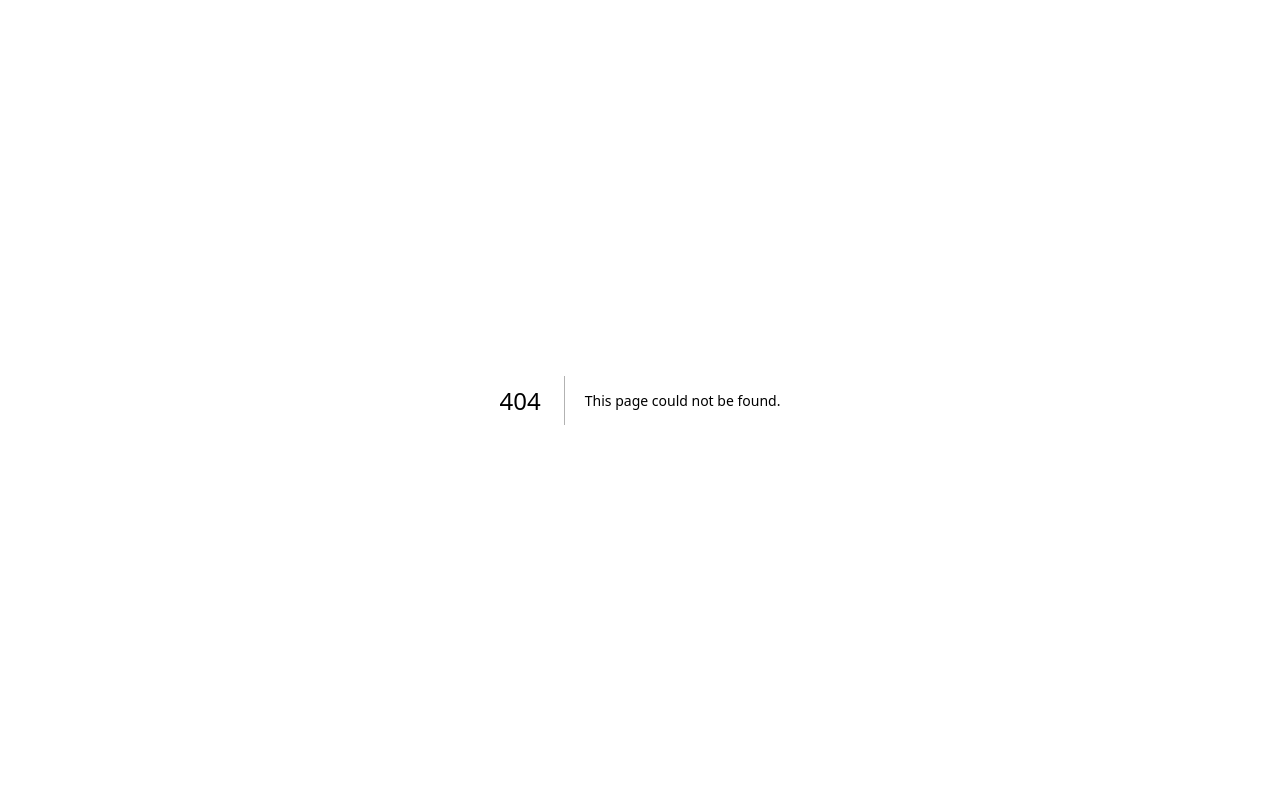
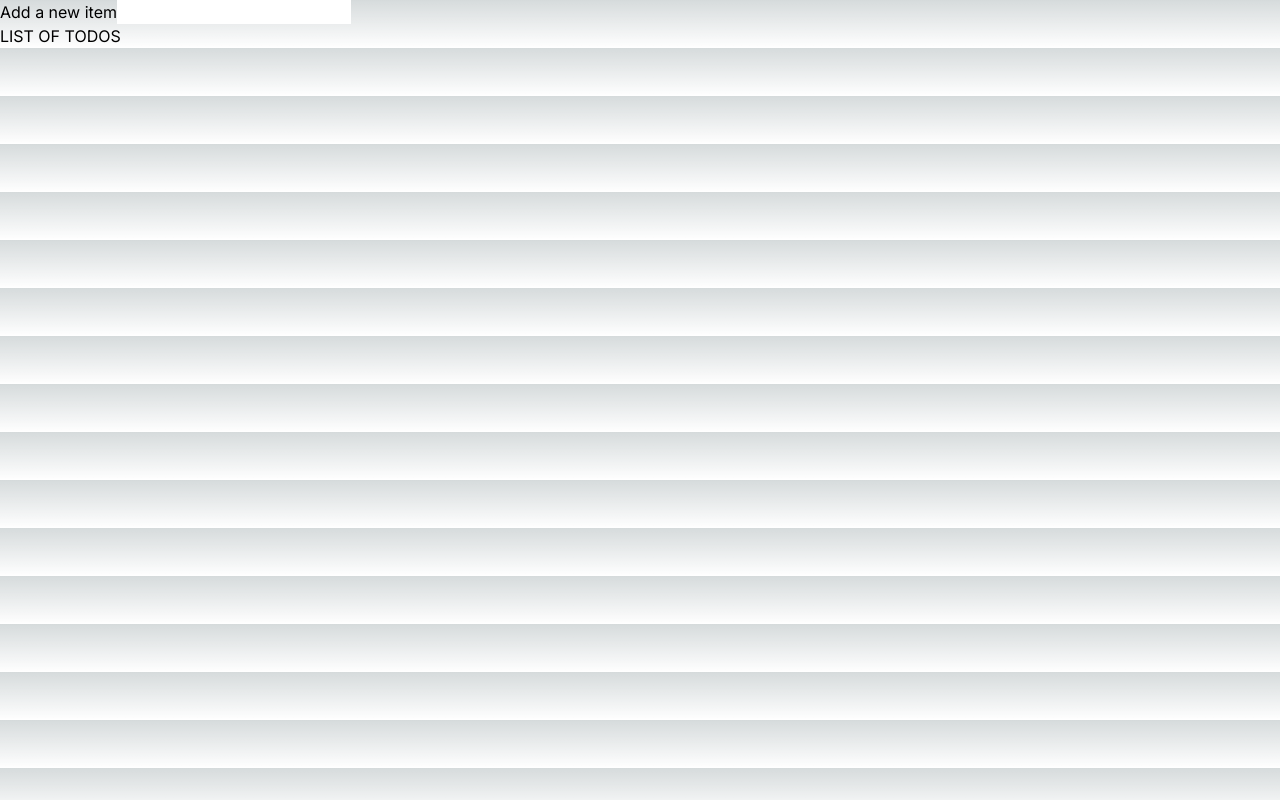
Before and after one commit to heitor931/learning, a Next.js app: page /usereducer in a window 1280 px wide. Before the commit this address had no page. Built offline with nearby package versions, Linux system fonts and the light colour scheme.

Commit message:
Created project

```diff
--- /dev/null
+++ b/app/usereducer/Todo.tsx
@@ -0,0 +1,14 @@
+export type ITodo = {
+    todoTitle: string
+    complete: boolean
+}
+
+function TodoItem() {
+    return (
+        <div>
+
+        </div>
+    );
+}
+
+export default TodoItem;
--- /dev/null
+++ b/app/usereducer/page.tsx
@@ -0,0 +1,17 @@
+function TodoList() {
+
+    return (
+        <div>
+            <form>
+                <label htmlFor="input">Add a new item</label>
+                <input type="text" name="" id="" />
+            </form>
+            <div>
+                <h1>LIST OF TODOS</h1>
+
+            </div>
+        </div>
+    );
+}
+
+export default TodoList;
```
